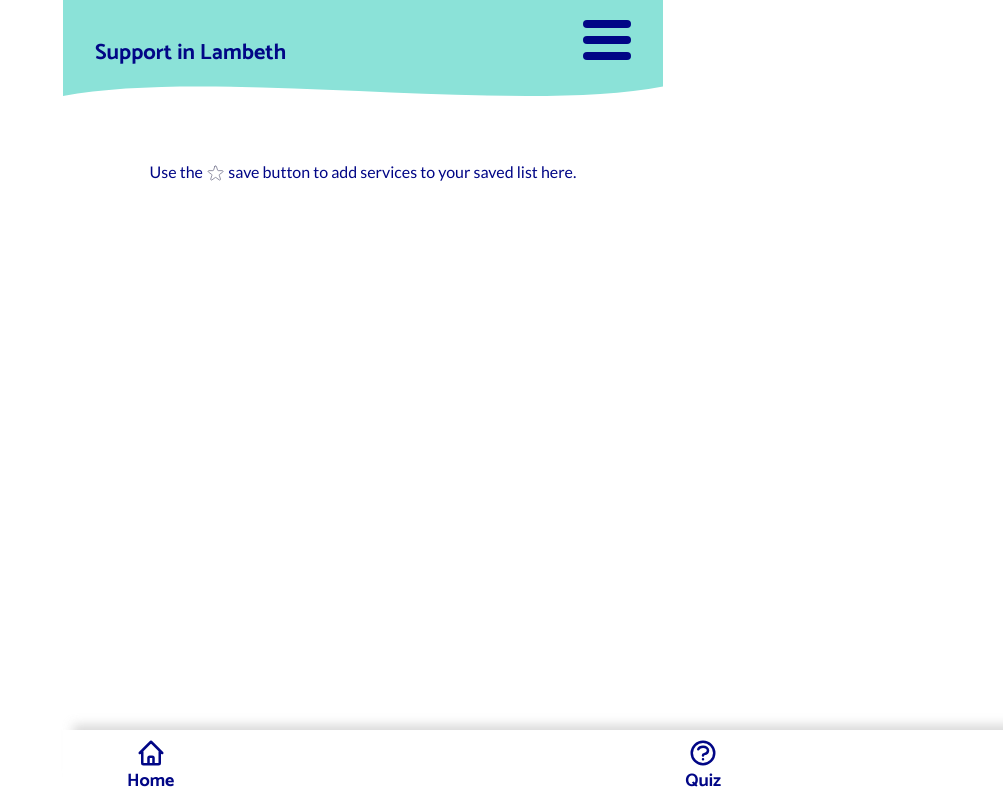
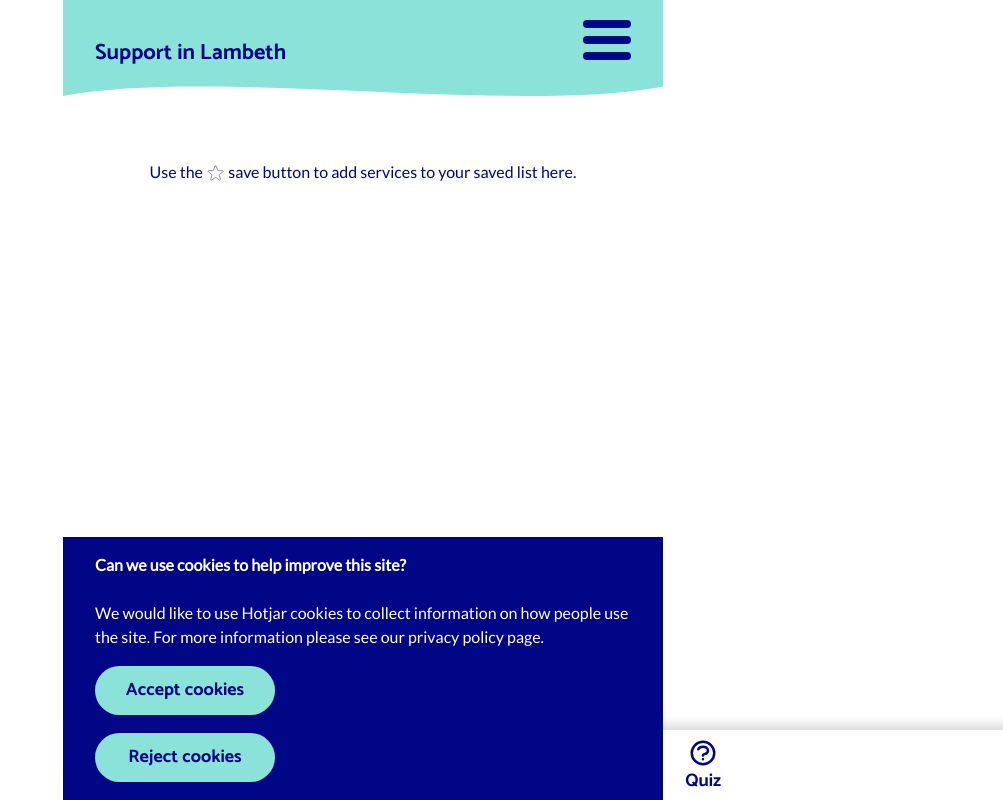
Before and after one commit to neontribe/my-best-life, a Next.js app: page /saved in a window 1280 px wide. Shown: the whole page, without its empty margins (277-1280 px from the left). Built offline with nearby package versions, Linux system fonts and the light colour scheme.

Commit message:
feat: add cookie banner

```diff
--- a/package.json
+++ b/package.json
@@ -29,6 +29,7 @@
     "next": "latest",
     "react": "16.14.0",
     "react-dom": "16.13.0",
+    "react-hotjar": "2.2.1",
     "remark": "13.0.0",
     "remark-html": "13.0.1",
     "simple-oauth2": "2.5.2",
--- a/pages/_app.tsx
+++ b/pages/_app.tsx
@@ -1,7 +1,8 @@
-import React from 'react'
+import React, { useEffect } from 'react'
 import Head from 'next/head'
 import type { AppProps } from 'next/app'
 import { ThemeProvider } from 'styled-components'
+import { hotjar } from 'react-hotjar'
 
 import { FilterProvider } from '../src/context/FilterContext'
 import { SaveProvider } from '../src/context/SaveContext'
@@ -10,6 +11,15 @@ import { NotificationsProvider } from '../src/context/NotificationsContext'
 import { QuizProvider } from '../src/context/QuizContext'
 
 function MyApp({ Component, pageProps }: AppProps): JSX.Element {
+  // Check cookies haven't already been selected and if so don't show banner
+  useEffect(() => {
+    const isHotjarCookiesAccepted = localStorage.getItem(
+      'hotjarCookiesAccepted'
+    )
+    if (isHotjarCookiesAccepted) {
+      hotjar.initialize(2392323, 6)
+    }
+  })
   return (
     <>
       <Head>
--- /dev/null
+++ b/src/Components/CookieBanner.tsx
@@ -0,0 +1,60 @@
+import styled from 'styled-components'
+
+import { ButtonBase } from './ButtonBase'
+
+const CookieBannerContainer = styled.nav`
+  position: fixed;
+  bottom: 0;
+  width: 100%;
+  max-width: 600px;
+  padding: 0 var(--gutter-width);
+  z-index: 6;
+  background-color: ${(props) => props.theme.colours.blue};
+
+  p {
+    color: ${(props) => props.theme.colours.white};
+    display: flex;
+    justify-content: flex-start;
+    padding-top: 1em;
+    padding-bottom: 0.5em;
+  }
+`
+const CookieButton = styled(ButtonBase)`
+  font-size: ${(props) => props.theme.fontSizes.highlight};
+  background-color: ${(props) => props.theme.colours.aqua};
+  color: ${(props) => props.theme.colours.blue};
+  justify-content: center;
+  padding: 0.5rem;
+  margin-top: 0.5em;
+  margin-bottom: 1em;
+  position: relative;
+  z-index: 5;
+  max-width: 180px;
+`
+
+export const CookieBanner = (): JSX.Element => {
+  const onAccept = () => {
+    // set cookie in local storage
+    localStorage.setItem('hotjarCookiesAccepted', 'true')
+    window.location.reload()
+  }
+
+  const onReject = () => {
+    // set cookie in local storage
+    localStorage.setItem('hotjarCookiesAccepted', 'false')
+    window.location.reload()
+  }
+  return (
+    <CookieBannerContainer>
+      <p>
+        <b>Can we use cookies to help improve this site?</b>
+      </p>
+      <p>
+        We would like to use Hotjar cookies to collect information on how people
+        use the site. For more information please see our privacy policy page.
+      </p>
+      <CookieButton onClick={onAccept}>Accept cookies</CookieButton>
+      <CookieButton onClick={onReject}>Reject cookies</CookieButton>
+    </CookieBannerContainer>
+  )
+}
--- a/src/Components/Layout.tsx
+++ b/src/Components/Layout.tsx
@@ -1,5 +1,7 @@
-import React from 'react'
+import React, { useState, useEffect } from 'react'
 import styled from 'styled-components'
+
+import { CookieBanner } from '../Components/CookieBanner'
 
 interface LayoutProps {
   children: React.ReactNode
@@ -11,5 +13,20 @@ const StyledDiv = styled.div`
 `
 
 export const Layout = ({ children }: LayoutProps): JSX.Element => {
-  return <StyledDiv>{children}</StyledDiv>
+  // Check cookies haven't already been selected and if so don't show banner
+  const [showCookieBanner, setCookieBanner] = useState<boolean>()
+
+  useEffect(() => {
+    // Try and find cookie preference in local storage
+    const stored = window.localStorage.getItem('hotjarCookiesAccepted')
+
+    // If it is stored then setCookieBanner should be false, if it is not stored then we set true to show it
+    stored ? setCookieBanner(false) : setCookieBanner(true)
+  }, [showCookieBanner])
+  return (
+    <StyledDiv>
+      {children}
+      {showCookieBanner ? <CookieBanner /> : <></>}
+    </StyledDiv>
+  )
 }
```
Also changed, not shown: 1 other file (tests, documents, lock files or other folders).
